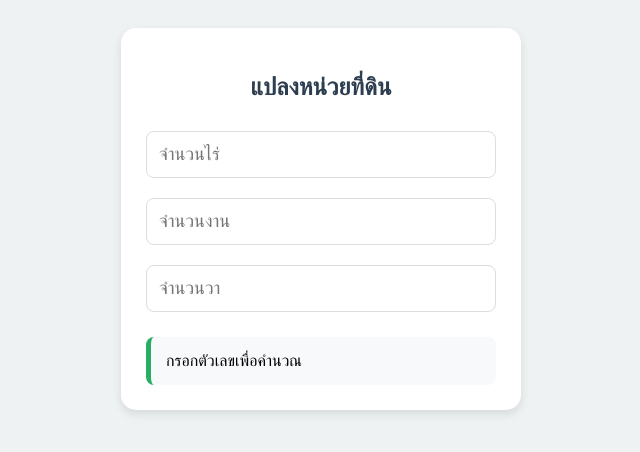
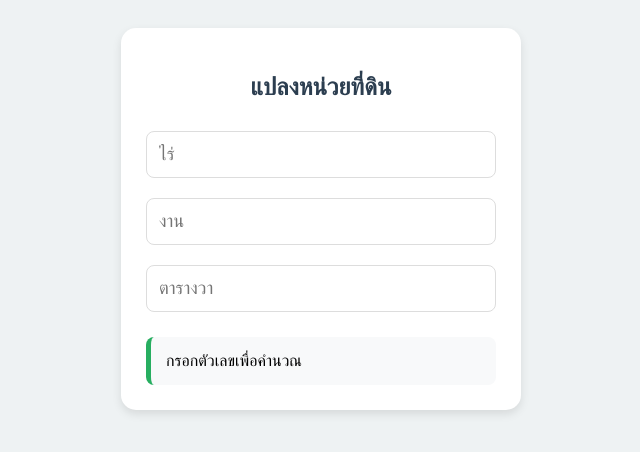
Before and after one commit to FARADAY2104/land-calculator, a plain HTML site: page index.html in a window 1280 px wide. Shown: the whole page, without its empty margins (319-959 px from the left). Drawn offline with Linux system fonts and the light colour scheme.

Commit message:
Update index.html

```diff
--- a/index.html
+++ b/index.html
@@ -15,9 +15,9 @@
 <body>
     <div class="card">
         <h2>แปลงหน่วยที่ดิน</h2>
-        <input type="number" id="r" placeholder="จำนวนไร่" oninput="cal()">
-        <input type="number" id="n" placeholder="จำนวนงาน" oninput="cal()">
-        <input type="number" id="w" placeholder="จำนวนวา" oninput="cal()">
+        <input type="number" id="r" placeholder="ไร่" oninput="cal()">
+        <input type="number" id="n" placeholder="งาน" oninput="cal()">
+        <input type="number" id="w" placeholder="ตารางวา" oninput="cal()">
         <div id="display" class="res-box">กรอกตัวเลขเพื่อคำนวณ</div>
     </div>
     <script>
```
